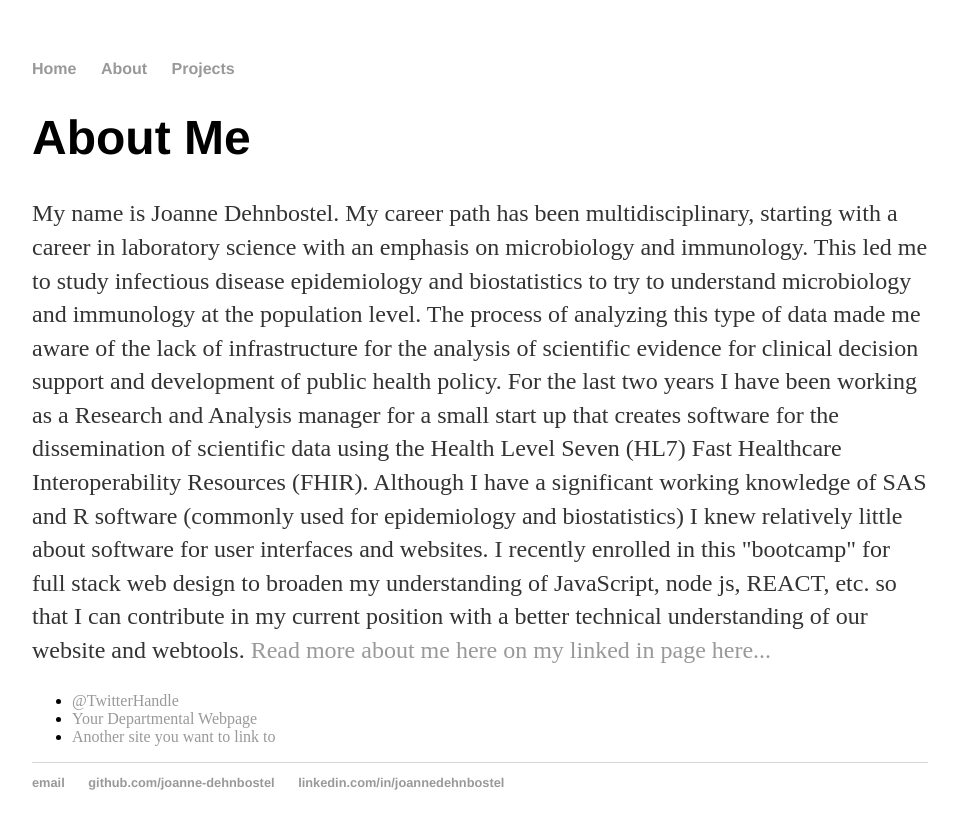
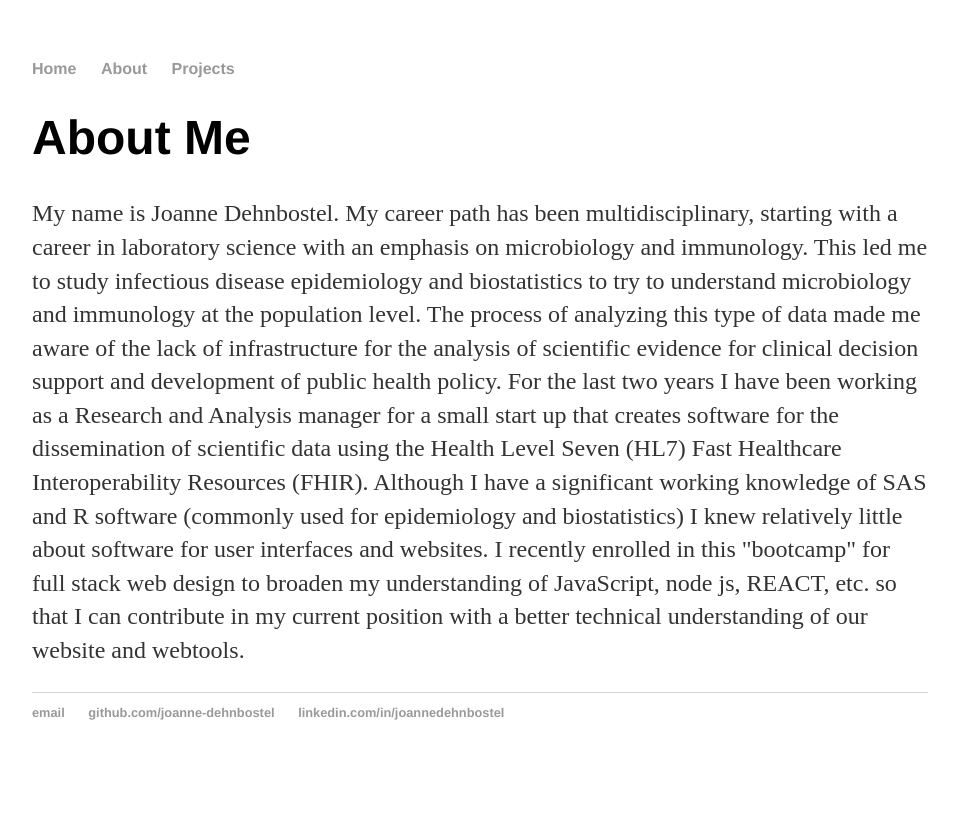
Before and after one commit to joanne-dehnbostel/joanne-dehnbostel.github.io, a Jekyll site: the page built from about/index.html, in a window 1280 px wide. Shown: the top 829 px of the page, without its empty margins (160-1119 px from the left). Built offline with Jekyll 4.4.1, drawn with Linux system fonts in a browser that asks for light colours.

Commit message:
Update index.html

```diff
--- a/about/index.html
+++ b/about/index.html
@@ -11,16 +11,7 @@ title: About Joanne Dehnbostel
 		For the last two years I have been working as a Research and Analysis manager for a small start up that creates software for the dissemination of scientific data using the Health Level Seven (HL7) Fast Healthcare Interoperability Resources (FHIR).
 		Although I have a significant working knowledge of SAS and R software (commonly used for epidemiology and biostatistics) I knew relatively little about software for user interfaces and websites.
 		I recently enrolled in this "bootcamp" for full stack web design to broaden my understanding of JavaScript, node js, REACT, etc. so that I can contribute in my current position with a better technical understanding of our website and webtools.
-		<em> </em> <a href="/about">Read more about me here on my linked in page here...</a>
+		<em> </em> <a href="/about"></a>
 	</p>
 </div><!-- /.blurb -->
 </p>
-
-
-		</div>
-			<ul class="contacts">
-				<li><a href="#">@TwitterHandle</a></li>
-				<li><a href="#">Your Departmental Webpage</a></li>
-				<li><a href="#">Another site you want to link to</a></li>
-				</ul>
-		</div>
```
